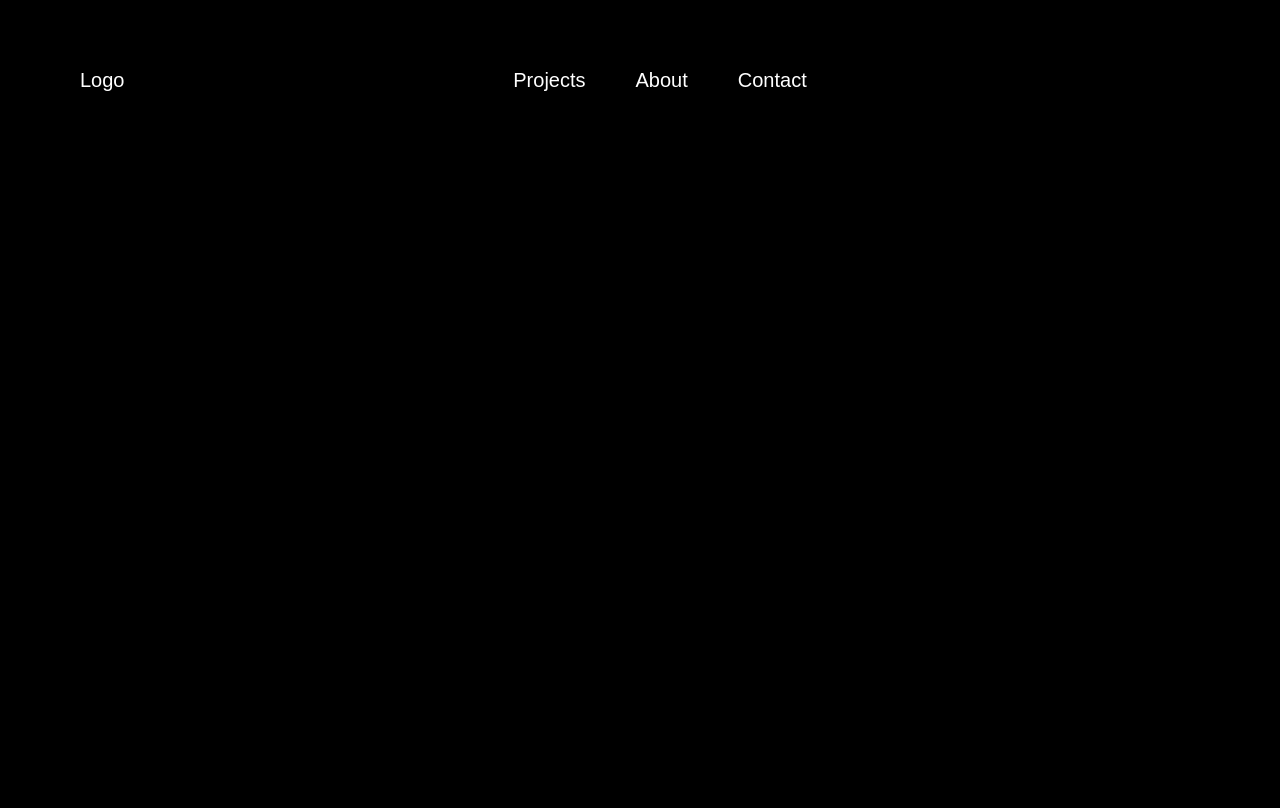
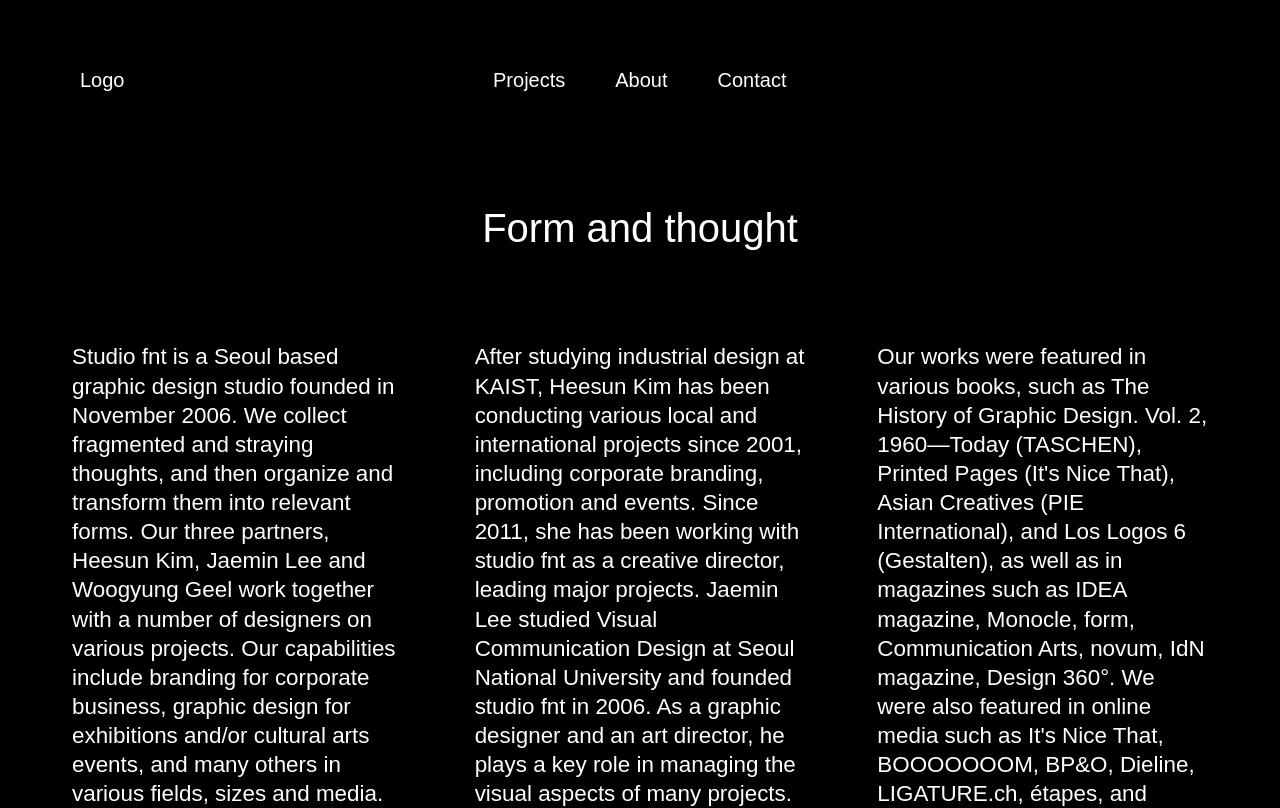
Before and after one commit to eom1228/BEK-home, a React (Create React App) app in the folder bek-home/: page /about in a window 1280 px wide. Shown: the top 808 px of the page. Built offline with nearby package versions, Linux system fonts and the light colour scheme.

Commit message:
basic header and page layout

```diff
--- a/bek-home/package.json
+++ b/bek-home/package.json
@@ -3,6 +3,7 @@
   "version": "0.1.0",
   "private": true,
   "dependencies": {
+    "@material-ui/core": "^4.12.3",
     "@testing-library/jest-dom": "^5.16.1",
     "@testing-library/react": "^12.1.2",
     "@testing-library/user-event": "^13.5.0",
--- a/bek-home/src/components/Header.scss
+++ b/bek-home/src/components/Header.scss
@@ -22,6 +22,7 @@
       display: flex;
       align-items: center;
       height: 100%;
+      padding-right: 40.5px;
       .nav_projects_container {
         margin: 0 25px 0 25px;
         .subnav_links {
--- a/bek-home/src/components/SubHeader.js
+++ b/bek-home/src/components/SubHeader.js
@@ -9,11 +9,13 @@ import { Link } from 'react-router-dom';
 const SubHeader = ({ isShown, setIsShown }) => {
   return (
     <>
-      {/* {isShown && ( */}
-      <header className='subHeader' onMouseEnter={() => setIsShown(true)}
-                onMouseLeave={() => setIsShown(false)}>
-        <ul className='subnav_projects'
+      <header
+        className='subHeader'
+        onMouseEnter={() => setIsShown(true)}
+        onMouseLeave={() => setIsShown(false)}
       >
+        {isShown && (
+          <ul className='subnav_projects'>
             <li className='subnav_list_items'>
               {/* <BrandingBtn /> */}
               <Link to='/about/branding' className='list_item_links'>
@@ -45,6 +47,7 @@ const SubHeader = ({ isShown, setIsShown }) => {
               </Link>
             </li>
           </ul>
+        )}
       </header>
     </>
   );
--- a/bek-home/src/index.css
+++ b/bek-home/src/index.css
@@ -1,4 +1,5 @@
-body,html {
+body,
+html {
   margin: 0;
   padding: 0;
   font-family: sans-serif;
@@ -8,6 +9,7 @@ body,html {
 
 * {
   box-sizing: inherit;
+  color: white;
 }
 
 ul {
@@ -15,6 +17,21 @@ ul {
   margin-block: 0;
 }
 
+h1 {
+  font-weight: 400;
+  font-style: normal;
+  padding: 0;
+  margin: 0;
+  font-size: 2.5rem;
+  line-height: 1;
+}
+
+p {
+  padding: 1.5rem;
+  font-size: 1.4rem;
+  font-weight: 300;
+  font-style: normal;
+}
 /* .header {
   display: flex;
   justify-content: center;
--- a/bek-home/src/pages/AboutPage.js
+++ b/bek-home/src/pages/AboutPage.js
@@ -1,9 +1,160 @@
 import React from 'react';
+import Grid from '@material-ui/core/Grid';
+import './AboutPage.scss';
 
 const AboutPage = () => {
   return (
     <>
-      <div>AboutPage</div>
+      <section className='page_Container'>
+        <div className='page_padding'>
+          <div className='page_heading'>
+            <h1 className='page_header'>Form and thought</h1>
+          </div>
+          <div className='page_main_section'>
+            <div className='page_main_padding'>
+              <Grid className='main_grids' container spacing={3}>
+                <Grid
+                  className='main_grid_item'
+                  item
+
+                  // style={{ background: 'green' }}
+                >
+                  <p>
+                    Studio fnt is a Seoul based graphic design studio founded in
+                    November 2006. We collect fragmented and straying thoughts,
+                    and then organize and transform them into relevant forms.
+                    Our three partners, Heesun Kim, Jaemin Lee and Woogyung Geel
+                    work together with a number of designers on various
+                    projects. Our capabilities include branding for corporate
+                    business, graphic design for exhibitions and/or cultural
+                    arts events, and many others in various fields, sizes and
+                    media.
+                  </p>
+                  {/* <div>
+                    <img src='/images/fnt_sampleImg.jpeg'></img>
+                  </div>  */}
+                </Grid>
+                <Grid
+                  className='main_grid_item'
+                  item
+
+                  // style={{ background: 'orange' }}
+                >
+                  <p>
+                    After studying industrial design at KAIST, Heesun Kim has
+                    been conducting various local and international projects
+                    since 2001, including corporate branding, promotion and
+                    events. Since 2011, she has been working with studio fnt as
+                    a creative director, leading major projects. Jaemin Lee
+                    studied Visual Communication Design at Seoul National
+                    University and founded studio fnt in 2006. As a graphic
+                    designer and an art director, he plays a key role in
+                    managing the visual aspects of many projects. He teaches
+                    Visual Communications Design at the University of Seoul.
+                    He’s also a member of the Alliance Graphique Internationale
+                    (AGI) since 2016. Woogyung Geel studied Visual Communication
+                    Design at Seoul Women's University and joined the team in
+                    2007. As an art director, she’s been working on branding and
+                    communication projects, and contributed in setting the
+                    company’s direction.
+                  </p>
+                </Grid>
+                <Grid
+                  className='main_grid_item'
+                  item
+
+                  // style={{ background: 'green' }}
+                >
+                  <p>
+                    Our works were featured in various books, such as The
+                    History of Graphic Design. Vol. 2, 1960—Today (TASCHEN),
+                    Printed Pages (It's Nice That), Asian Creatives (PIE
+                    International), and Los Logos 6 (Gestalten), as well as in
+                    magazines such as IDEA magazine, Monocle, form,
+                    Communication Arts, novum, IdN magazine, Design 360°. We
+                    were also featured in online media such as It's Nice That,
+                    BOOOOOOOM, BP&O, Dieline, LIGATURE.ch, étapes, and Naver,
+                    and received design awards from CORE77 Design Awards, YCN
+                    Awards, Graphic Design Festival Scotland International
+                    Poster Competition, and Reddot Design Awards, etc. Some of
+                    our works are permanently archived in London’s Victoria and
+                    Albert Museum and Paris’ Musée des Arts Décoratifs.
+                  </p>
+                </Grid>
+              </Grid>
+            </div>
+          </div>
+          <div className='page_sub_section'>
+            <div className='page_sub_padding'>
+              <Grid className='sub_grids' container spacing={3}>
+                <Grid
+                  className='sub_grid_item'
+                  item
+
+                  // style={{ background: 'green' }}
+                >
+                  <p>
+                    2006년 11월에 서울에서 만들어진 그래픽 디자인 스튜디오 fnt는
+                    생각의 단편들(thought)을 조직적이고 유의미한 형태(form)로
+                    만들어 나가는 과정과 그 결과를 제안합니다. 현재 세 명의
+                    파트너 - 김희선, 이재민, 길우경을 주축으로 몇몇의
+                    디자이너들이 함께 작업하고 있으며, 기업의 비즈니스를 위한
+                    브랜딩부터 전시나 공연, 문화예술행사를 위한 그래픽
+                    디자인까지, 여러 분야와 규모, 매체를 아우르는 프로젝트들을
+                    진행합니다.
+                  </p>
+                </Grid>
+                <Grid
+                  className='sub_grid_item'
+                  item
+
+                  // style={{ background: 'orange' }}
+                >
+                  <p>
+                    김희선은 카이스트에서 산업디자인을 공부했습니다. 2001년부터
+                    기업의 브랜딩과 커뮤니케이션 부문의 다양한 프로젝트 경험을
+                    쌓았습니다. 2011년 fnt의 크리에이티브 디렉터로 합류하여 주요
+                    프로젝트의 디자인 전략을 찾고 구체화하는 업무를 담당하고
+                    있습니다. 이재민은 서울대학교에서 시각디자인을 공부했습니다.
+                    2006년에 fnt를 설립한 이후, 그래픽 디자이너이자
+                    아트디렉터로서 프로젝트의 시각적인 부분에서 핵심적 역할을
+                    담당해 왔습니다. 서울시립대학교에서 시각디자인을 가르치고
+                    있으며, 2016년부터 국제그래픽연맹(AGI)의 회원으로 활동
+                    중입니다. 길우경은 서울여자대학교에서 시각디자인을 공부한
+                    후, 2007년에 fnt에 합류했습니다. 아트디렉터로서 오랜 기간
+                    다수의 프로젝트를 진행하며 스튜디오의 방향성을 형성하는데
+                    기여해 왔습니다.
+                  </p>
+                </Grid>
+                <Grid
+                  className='sub_grid_item'
+                  item
+
+                  // style={{ background: 'green' }}
+                >
+                  <p>
+                    fnt는 『그래픽 디자인의 역사 Vol. 2, 1960—현재』 (TASCHEN),
+                    『프린티드 페이지』 (It's Nice That), 『아시아
+                    크리에이티브』 (PIE International), 『로스 로고스』
+                    (Gestalten) 등의 단행본과, 『아이디어 매거진』, 『모노클』,
+                    『폼』, 『커뮤니케이션 아트』, 『노범』, 『아이디엔』,
+                    『디자인 360°』 등 다수의 매거진, It's Nice That, BOOOOOOOM,
+                    BP&O, The Dieline, LIGATURE.ch, étapes, Naver 등의 온라인
+                    매체에 소개되었으며, CORE77 디자인 어워즈, YCN 어워즈,
+                    그래픽 디자인 페스티벌 스코틀랜드 국제 포스터 공모전, 레드닷
+                    디자인 어워즈 등의 디자인 어워드에서 수상하였습니다. fnt의
+                    몇몇 작업은 런던의 빅토리아 앨버트 박물관과 파리의
+                    장식미술관에 소장되어 있습니다.
+                  </p>
+                </Grid>
+              </Grid>
+            </div>
+          </div>
+        </div>
+      </section>
+      <ul>
+        <li></li>
+      </ul>
     </>
   );
 };
--- /dev/null
+++ b/bek-home/src/pages/AboutPage.scss
@@ -0,0 +1,52 @@
+.page_Container {
+  min-height: 100vh;
+  position: relative;
+  width: 100%;
+  display: flex;
+  .page_padding {
+    display: flex;
+    flex-direction: column;
+    width: 100%;
+    padding: 3rem 0 3rem 0;
+    .page_heading {
+      display: flex;
+      justify-content: center;
+      width: 100%;
+      .page_header {
+        display: flex;
+      }
+    }
+    .page_main_section,
+    .page_sub_section {
+      display: flex;
+      flex-direction: initial;
+      width: 100%;
+      //   margin: 3rem 0;
+      border-bottom: 1px solid white;
+      //   align-items: center;
+      //   justify-content: center;
+      .page_main_padding,
+      .page_sub_padding {
+        display: flex;
+        width: 100%;
+        padding: 3rem;
+        .main_grids,
+        .sub_grids {
+          display: flex;
+          justify-content: center;
+          .main_grid_item,
+          .sub_grid_item {
+            // p {
+            //   padding: 1.5rem;
+            //   font-size: 1.4rem;
+            //   font-weight: 400;
+            //   font-style: normal;
+            // }
+            line-height: 1.3;
+            flex: 1;
+          }
+        }
+      }
+    }
+  }
+}
```
Also changed, not shown: bek-home/src/components/Header.js (+15 -8 lines), bek-home/src/images/fnt_sampleImg.jpeg (added), 1 other file (tests, documents, lock files or other folders). Lines whose indentation alone changed are shown as unchanged.
